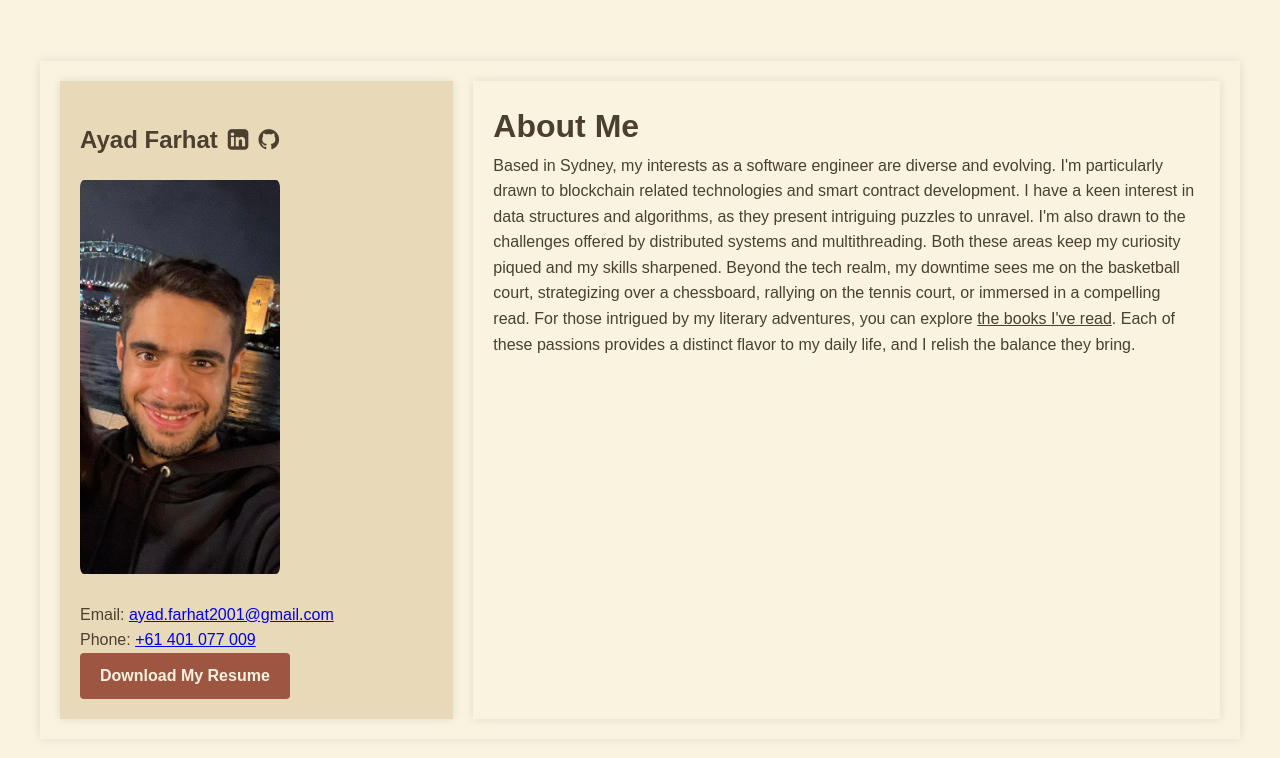
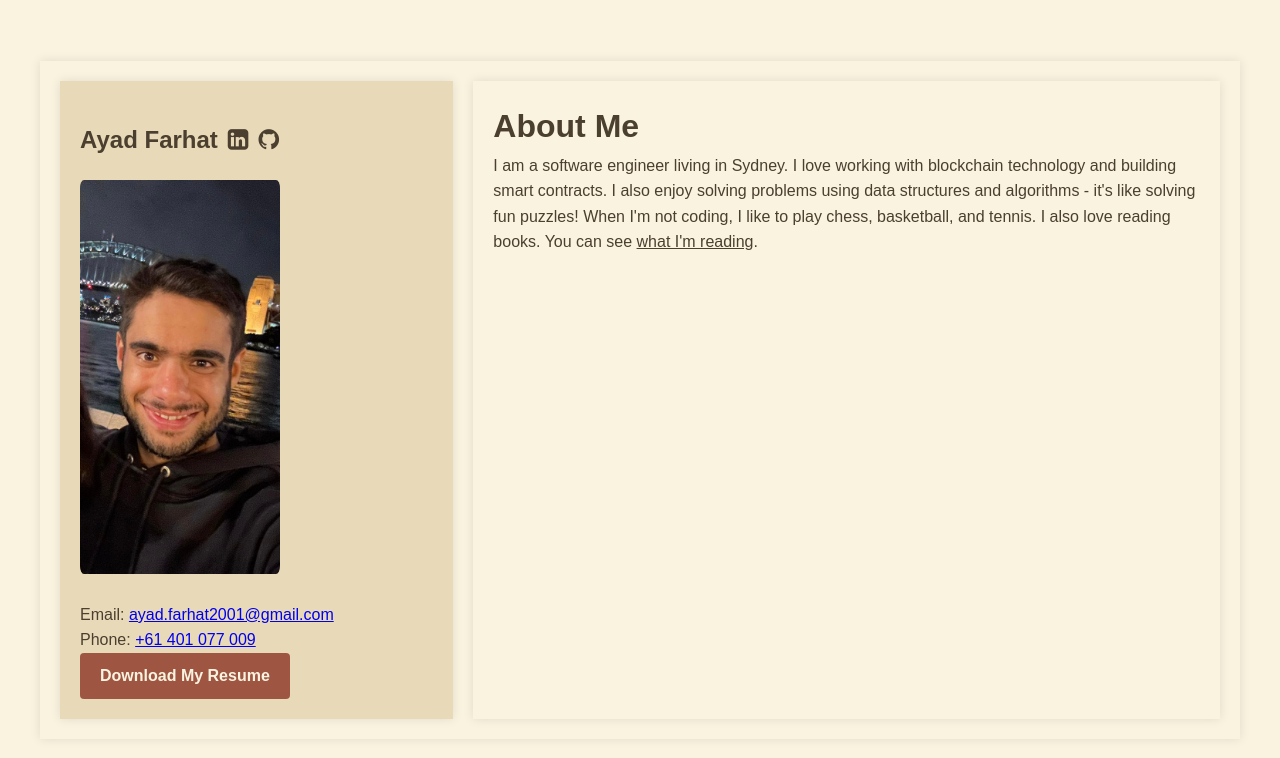
Before and after one commit to ayad318/Personal-Website, a React (Create React App) app: page / in a window 1280 px wide. Shown: the top 758 px of the page. Built offline with nearby package versions, Linux system fonts and the light colour scheme.

Commit message:
Update App.js

```diff
--- a/src/App.js
+++ b/src/App.js
@@ -5,8 +5,6 @@ function App() {
     return (
         <div className="container">
             <div className="left-column">
-                {/* Personal Info */}
-
                 <div className="social-links">
                     <h2>Ayad Farhat</h2>
                     <a
@@ -41,7 +39,6 @@ function App() {
                         Phone: <a href="tel:+61401077009">+61 401 077 009</a>
                     </p>
                 </div>
-                {/* Resume Button */}
                 <a
                     href="/CV.pdf"
                     className="resume-button"
@@ -52,31 +49,22 @@ function App() {
             </div>
 
             <div className="main-content">
-                {/* One Page Description */}
                 <h1>About Me</h1>
                 <p>
-                    Based in Sydney, my interests as a software engineer are
-                    diverse and evolving. I'm particularly drawn to blockchain
-                    related technologies and smart contract development. I have
-                    a keen interest in data structures and algorithms, as they
-                    present intriguing puzzles to unravel. I'm also drawn to the
-                    challenges offered by distributed systems and
-                    multithreading. Both these areas keep my curiosity piqued
-                    and my skills sharpened. Beyond the tech realm, my downtime
-                    sees me on the basketball court, strategizing over a
-                    chessboard, rallying on the tennis court, or immersed in a
-                    compelling read. For those intrigued by my literary
-                    adventures, you can explore{" "}
+                    I am a software engineer living in Sydney. I love working with
+                    blockchain technology and building smart contracts. I also enjoy
+                    solving problems using data structures and algorithms - it's like
+                    solving fun puzzles! When I'm not coding, I like to play chess,
+                    basketball, and tennis. I also love reading books. You can see{" "}
                     <a
                         href="https://www.goodreads.com/review/list/96235225?sort=rating"
                         className="books-link"
                         target="_blank"
                         rel="noopener noreferrer"
                     >
-                        the books I've read
+                        what I'm reading
                     </a>
-                    . Each of these passions provides a distinct flavor to my
-                    daily life, and I relish the balance they bring.
+                    .
                 </p>
             </div>
         </div>
```
